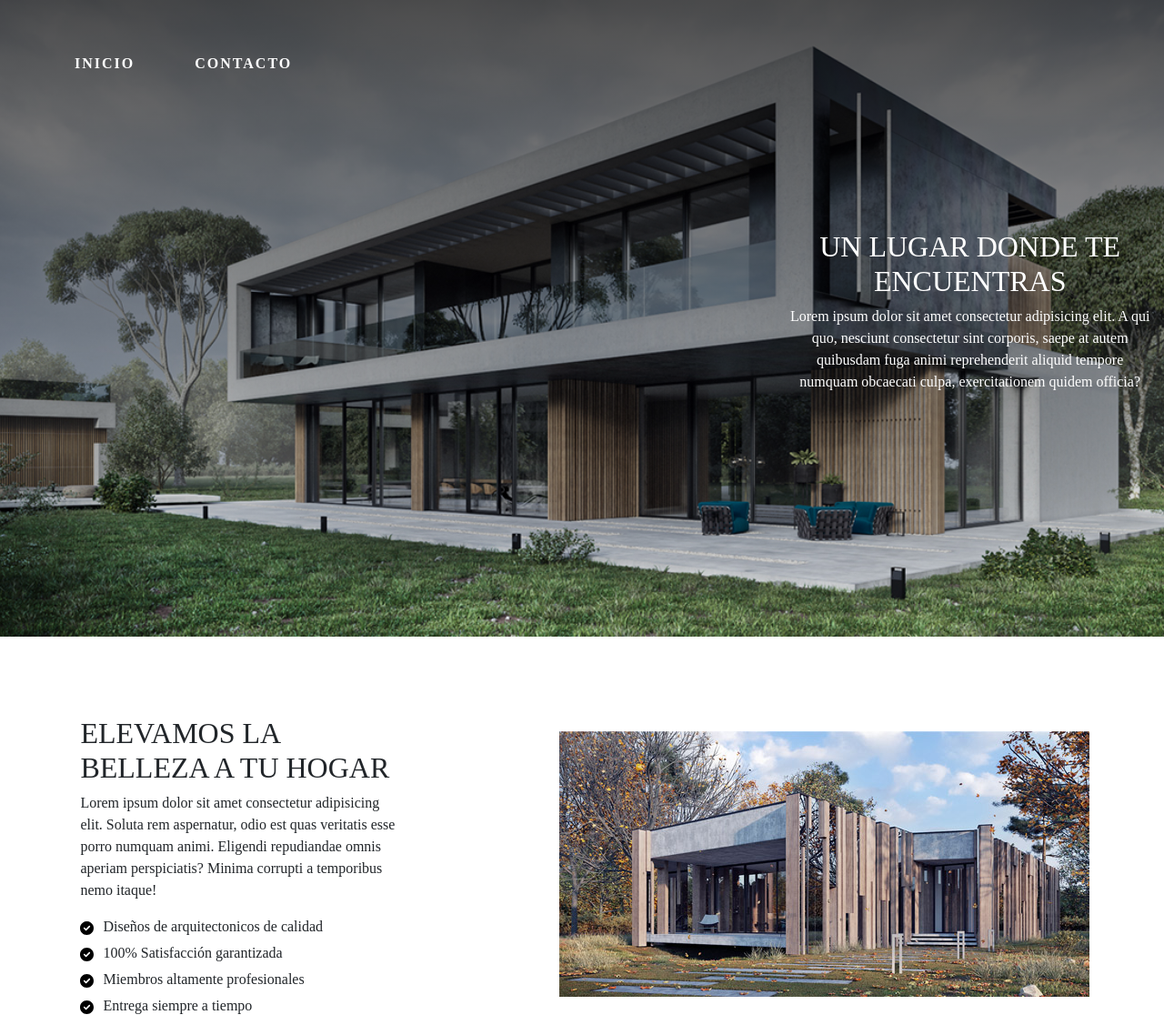
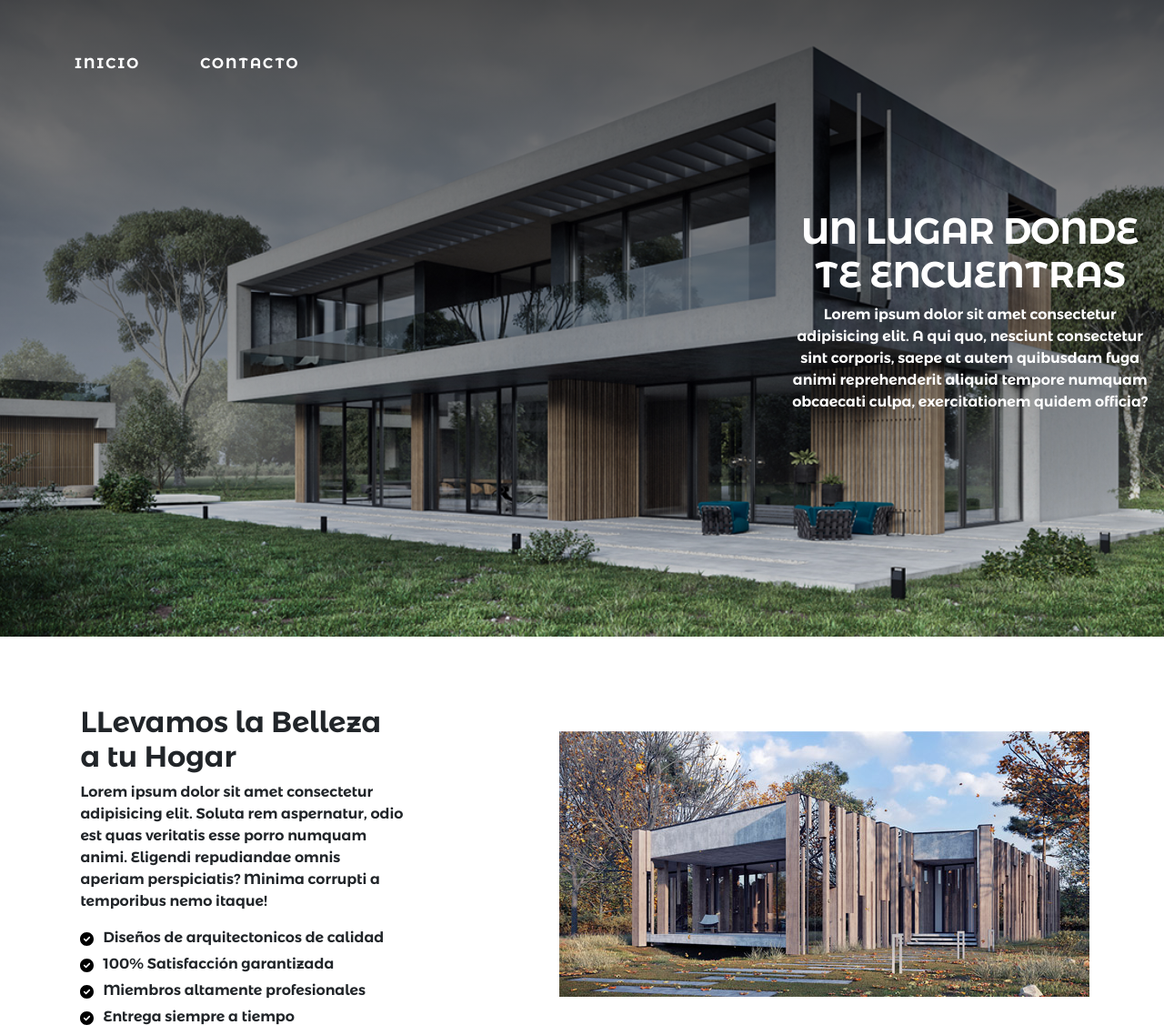
Before and after one commit to luisosores/inmueble-osores, a plain HTML site: page index.html in a window 1280 px wide. Shown: the top 1138 px of the page at 91% size. Drawn offline with nearby package versions, Linux system fonts and the light colour scheme.

Commit message:
correcion fuente

```diff
--- a/css/estilos.css
+++ b/css/estilos.css
@@ -1,12 +1,14 @@
 *{
     margin:0;
-    font-family: "mifuete";
 }
 @font-face {
     font-family: miFuente;
-    src: url(../fonts/MontserratAlternates-SemiBold.ttf);
+    src: url(/fonts/MontserratAlternates-SemiBold.ttf);
 }
 /*                                                  CSS HEADER                                          */
+body{
+    font-family: "mifuente";
+}
 #header{
     position: absolute;
     z-index: 10;
@@ -120,9 +122,7 @@
 }
 .titulo{
     animation-name: tituloDesplazamiento;
-}
-.titulo{
-    font-size: 2em;
+    font-size: 2.5em;
 }
 .caja2{
     width: 70%;
--- a/index.html
+++ b/index.html
@@ -53,7 +53,7 @@
         <div class="row justify-content-center align-items-center">
             <div class="col-sm-12 col-md-5 seccion">
                 <div class="caja2">
-                    <h2>ELEVAMOS LA BELLEZA A TU HOGAR</h2>
+                    <h2>LLevamos la Belleza a tu Hogar</h2>
                     <p>Lorem ipsum dolor sit amet consectetur adipisicing elit. Soluta rem aspernatur, odio est quas veritatis esse porro numquam animi. Eligendi repudiandae omnis aperiam perspiciatis? Minima corrupti a temporibus nemo itaque!</p>
                     <ol>
                         <li><img src="svg/circle-check-solid.svg" class="check" alt="imagen check">Diseños de arquitectonicos de calidad</li>
```
Also changed, not shown: fonts/Metropolis 1920.otf (added).
